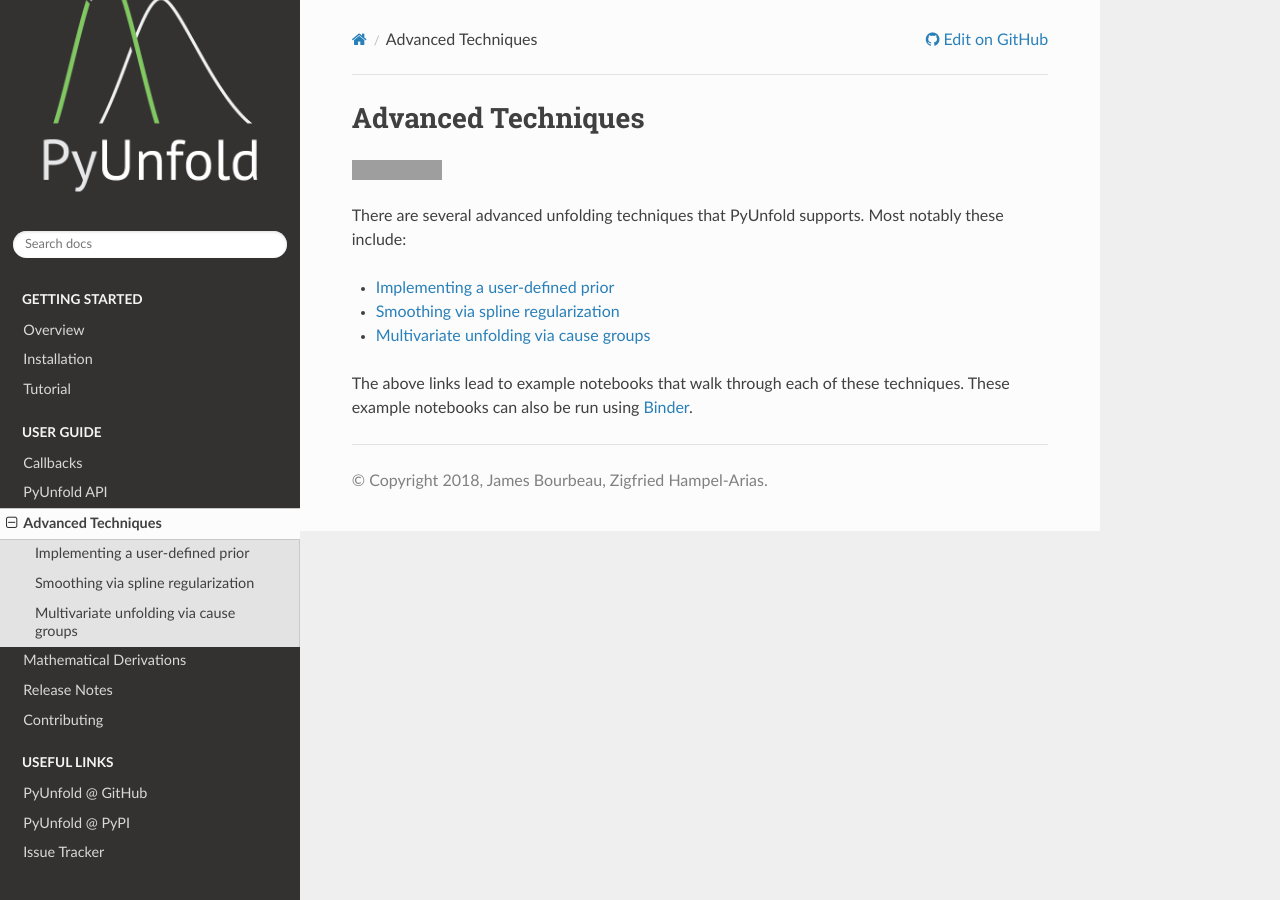
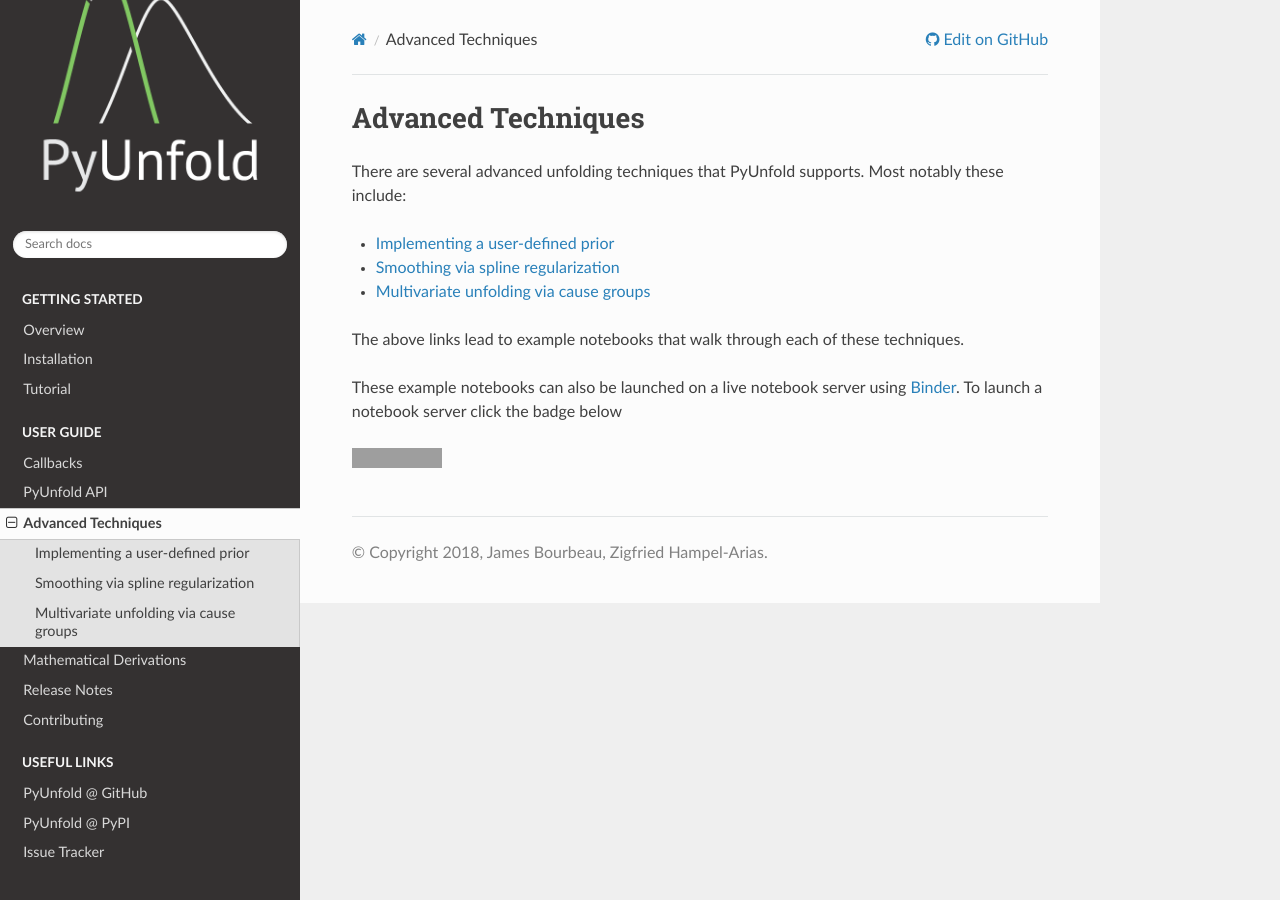
Before and after one commit to jrbourbeau/pyunfold, a Sphinx documentation site: the page built from docs/source/advanced.rst, in a window 1280 px wide. Built offline with Sphinx 7.4.7 and the Read the Docs theme 2.0.0, drawn with Linux system fonts in a browser that asks for light colours; the version number is read from the project's files by our own code; grey boxes are pictures that could not be loaded.

Commit message:
Updates binder links to master branch

```diff
--- a/docs/source/advanced.rst
+++ b/docs/source/advanced.rst
@@ -5,9 +5,6 @@
 *******************
 Advanced Techniques
 *******************
-
-.. image:: https://mybinder.org/badge.svg
-    :target: https://mybinder.org/v2/gh/jrbourbeau/pyunfold/advanced_usage_tutorial?filepath=docs%2Fsource%2Fnotebooks
 
 There are several advanced unfolding techniques that PyUnfold supports. Most notably these include:
 
@@ -19,4 +16,9 @@
     Multivariate unfolding via cause groups <notebooks/multivariate.ipynb>
 
 
-The above links lead to example notebooks that walk through each of these techniques. These example notebooks can also be run using `Binder <https://mybinder.org/v2/gh/jrbourbeau/pyunfold/advanced_usage_tutorial?filepath=docs%2Fsource%2Fnotebooks>`_.
+The above links lead to example notebooks that walk through each of these techniques.
+
+These example notebooks can also be launched on a live notebook server using `Binder <https://mybinder.org/>`_. To launch a notebook server click the badge below
+
+.. image:: https://mybinder.org/badge.svg
+    :target: https://mybinder.org/v2/gh/jrbourbeau/pyunfold/master?filepath=docs%2Fsource%2Fnotebooks
```
Also changed, not shown: docs/source/notebooks/tutorial.ipynb.
